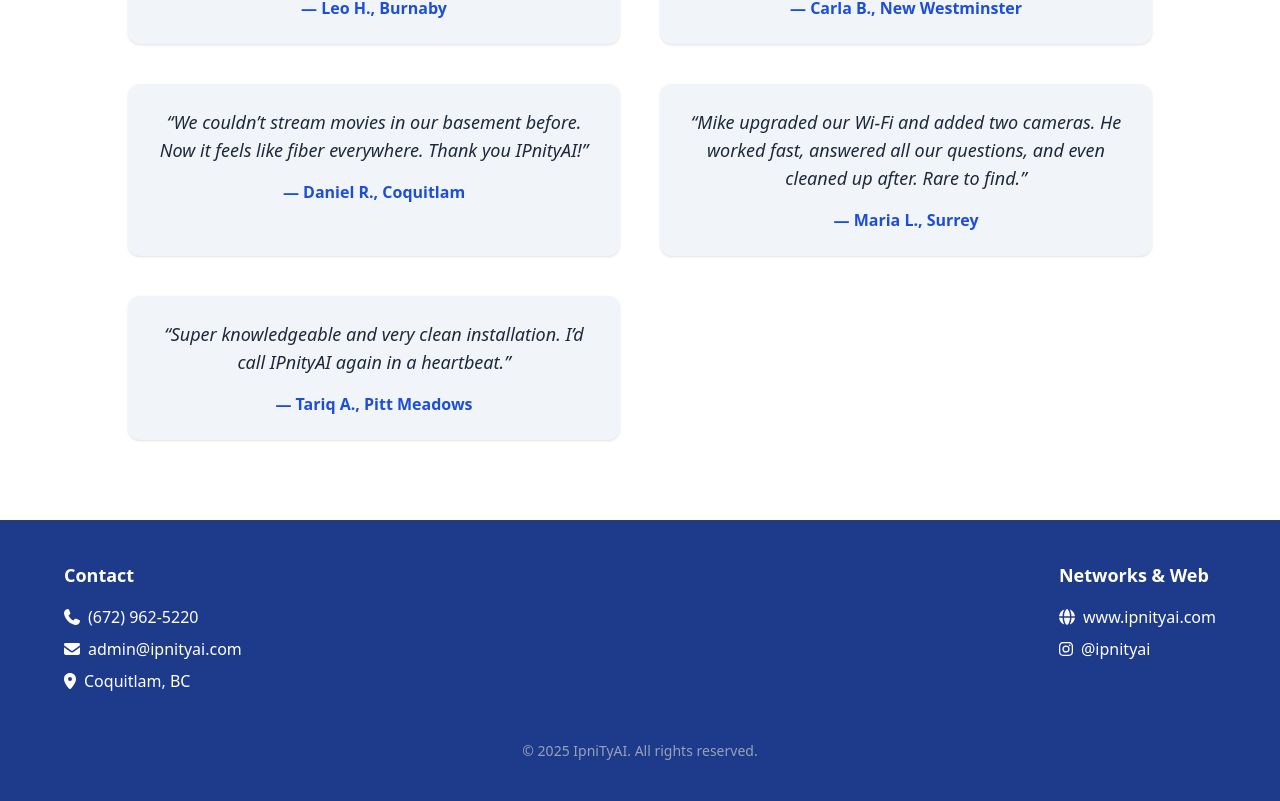
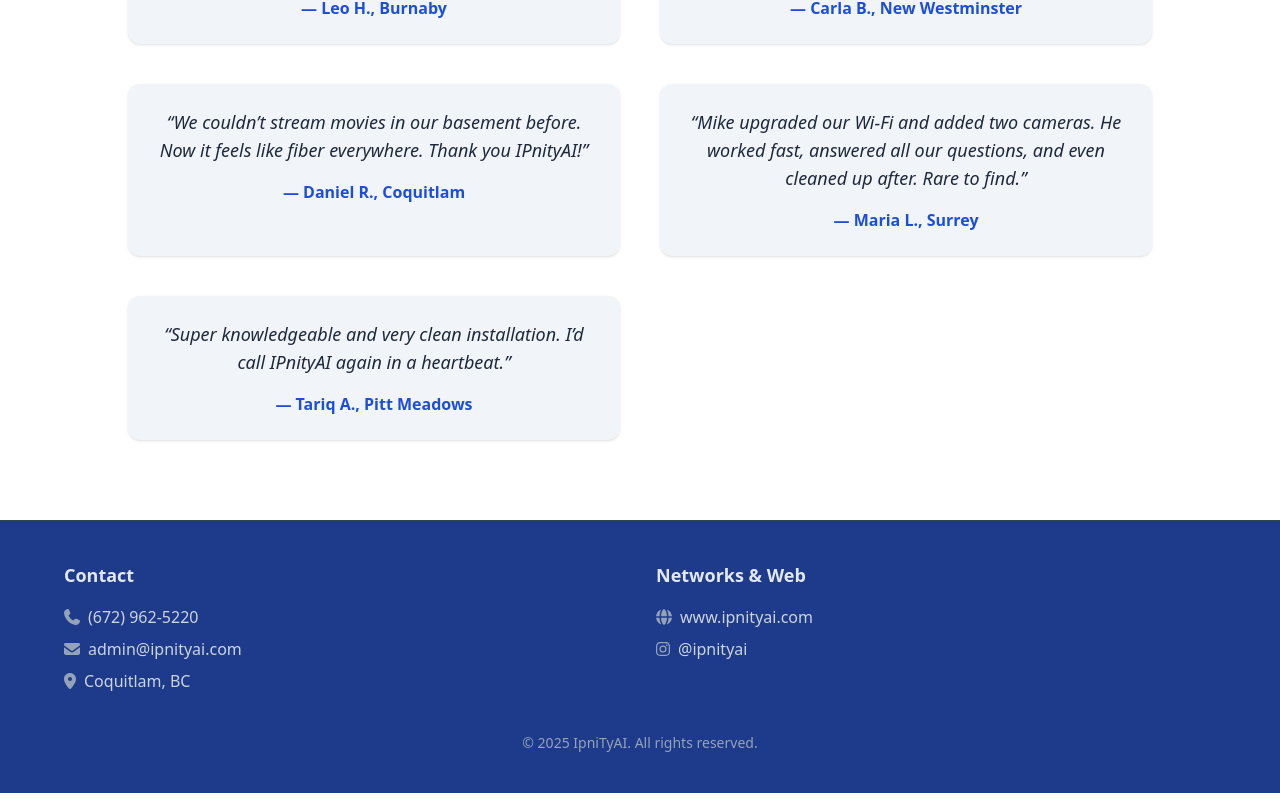
Before and after one commit to mikerdiaz/mtech-solutions, a Next.js app: page / in a window 1280 px wide. Shown: the part 3597-4398 px from the top of the page. Built offline with nearby package versions, Linux system fonts and the light colour scheme.

Commit message:
Correccion footer ingles

```diff
--- a/app/components/Footer.js
+++ b/app/components/Footer.js
@@ -1,34 +1,46 @@
 // Footer.tsx
 import { FontAwesomeIcon } from '@fortawesome/react-fontawesome';
-import { faPhone, faEnvelope, faMapMarkerAlt, faGlobe } from '@fortawesome/free-solid-svg-icons';
+import {
+  faPhone,
+  faEnvelope,
+  faMapMarkerAlt,
+  faGlobe,
+} from '@fortawesome/free-solid-svg-icons';
 import { faInstagram } from '@fortawesome/free-brands-svg-icons';
 
 export default function Footer() {
   return (
-    <footer className="border-t border-slate-700 bg-blue-900 dark:bg-slate-900 text-white dark:text-slate-200 py-10 px-4 transition-colors duration-300">
-      <div className="max-w-6xl mx-auto flex flex-wrap justify-between gap-8">
+    <footer className="border-t border-slate-700 bg-blue-900 dark:bg-slate-900 text-slate-100 dark:text-slate-300 py-10 px-4 transition-colors duration-300">
+      <div className="max-w-6xl mx-auto grid grid-cols-1 md:grid-cols-2 gap-8">
         {/* Contact Info */}
-        <div>
-          <h2 className="text-lg font-semibold mb-4">Contact</h2>
-          <p className="mb-2">
-            <FontAwesomeIcon icon={faPhone} className="mr-2" />
-            (672) 962-5220
-          </p>
-          <p className="mb-2">
-            <FontAwesomeIcon icon={faEnvelope} className="mr-2" />
-            admin@ipnityai.com
-          </p>
-          <p className="mb-2">
-            <FontAwesomeIcon icon={faMapMarkerAlt} className="mr-2" />
-            Coquitlam, BC
-          </p>
-        </div>
+        <section aria-labelledby="contact-heading">
+          <h2 id="contact-heading" className="text-lg font-semibold mb-4 text-slate-200">
+            Contact
+          </h2>
+          <ul className="space-y-2 text-slate-300">
+            <li className="flex items-center">
+              <FontAwesomeIcon icon={faPhone} className="mr-2 text-slate-400" />
+              <span>(672) 962-5220</span>
+            </li>
+            <li className="flex items-center">
+              <FontAwesomeIcon icon={faEnvelope} className="mr-2 text-slate-400" />
+              <span>admin@ipnityai.com</span>
+            </li>
+            <li className="flex items-center">
+              <FontAwesomeIcon icon={faMapMarkerAlt} className="mr-2 text-slate-400" />
+              <span>Coquitlam, BC</span>
+            </li>
+          </ul>
+        </section>
 
-        {/* Enlaces */}
-        <div>
-          <h2 className="text-lg font-semibold mb-4">Networks & Web</h2>
-          <p className="mb-2">
-            <FontAwesomeIcon icon={faGlobe} className="mr-2" />
+        {/* Networks & Web */}
+        <section aria-labelledby="networks-heading">
+          <h2 id="networks-heading" className="text-lg font-semibold mb-4 text-slate-200">
+            Networks & Web
+          </h2>
+          <ul className="space-y-2 text-slate-300">
+            <li className="flex items-center">
+              <FontAwesomeIcon icon={faGlobe} className="mr-2 text-slate-400" />
               <a
                 href="https://www.ipnityai.com"
                 target="_blank"
@@ -37,9 +49,9 @@ export default function Footer() {
               >
                 www.ipnityai.com
               </a>
-          </p>
-          <p className="mb-2">
-            <FontAwesomeIcon icon={faInstagram} className="mr-2" />
+            </li>
+            <li className="flex items-center">
+              <FontAwesomeIcon icon={faInstagram} className="mr-2 text-slate-400" />
               <a
                 href="https://www.instagram.com/ipnityai"
                 target="_blank"
@@ -48,13 +60,15 @@ export default function Footer() {
               >
                 @ipnityai
               </a>
-          </p>
-        </div>
+            </li>
+          </ul>
+        </section>
       </div>
 
       {/* Footer Bottom */}
       <div className="mt-10 text-center text-sm text-slate-400">
-        &copy; <span suppressHydrationWarning>{new Date().getFullYear()}</span> IpniTyAI. All rights reserved.
+        &copy; <span suppressHydrationWarning>{new Date().getFullYear()}</span>{' '}
+        IpniTyAI. All rights reserved.
       </div>
     </footer>
   );
```
Lines whose indentation alone changed are shown as unchanged.
